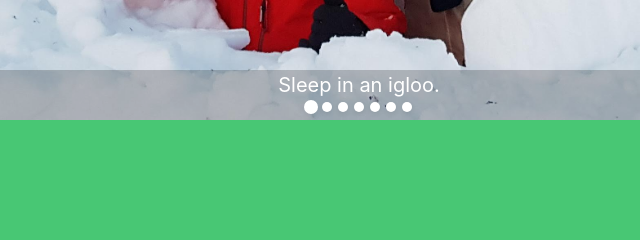
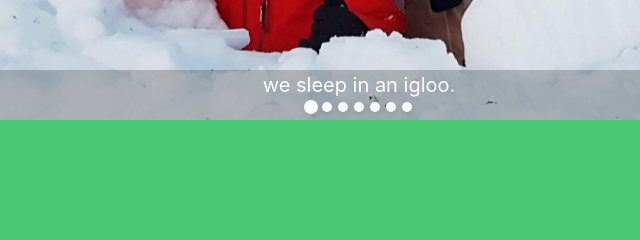
Before and after one commit to WalkerWalker/wedding-website, a plain HTML site: page index.html in a window 1280 px wide. Shown: the part 3880-4120 px from the top of the page, 281-921 px from the left. Drawn offline with Linux system fonts and the light colour scheme.

Commit message:
igloo wording

```diff
--- a/index.html
+++ b/index.html
@@ -168,7 +168,7 @@
     <div class="hero-carousel">
       <div class='has-background is-active'>
         <div class="item-bg-img" style="background-image: url(images/igloo.jpg);">
-          <div class="item-caption" data-translatable>Sleep in an igloo. // 在小冰洞里睡觉。</div>
+          <div class="item-caption" data-translatable>we sleep in an igloo. // 我们在小冰洞里睡觉。</div>
         </div>
       </div>
       <div class='has-background'>
```
